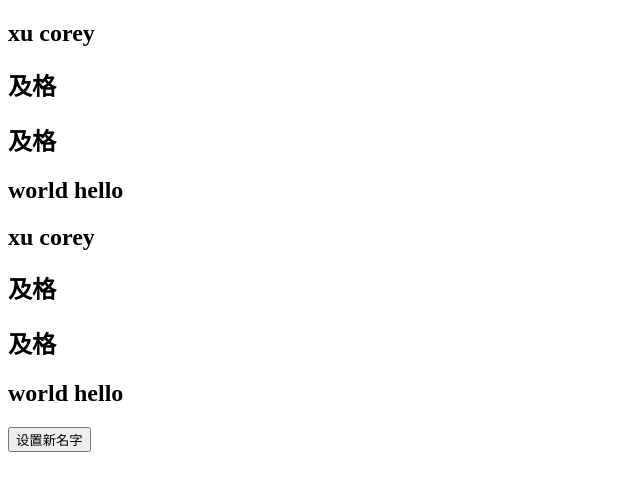
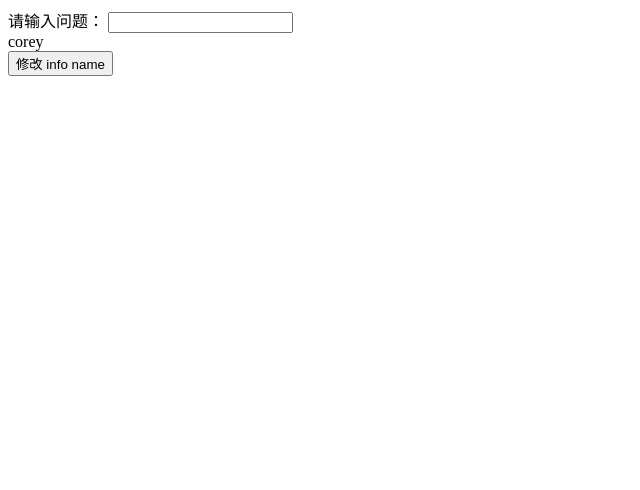
Before and after one commit to corey-wangdong/vue3-learning, a Vue app: page / in a window 1280 px wide. Shown: the top 490 px of the page, without its empty margins (0-640 px from the left). Built offline with nearby package versions, Linux system fonts and the light colour scheme.

Commit message:
feat: 侦听器  watch 尝试

```diff
--- a/src/App.vue
+++ b/src/App.vue
@@ -1,17 +1,10 @@
 <template>
   <div>
-    <h2>{{ getFullName() }}</h2>
-    <h2>{{ getScore() }}</h2>
-    <h2>{{ getScore() }}</h2>
-    <h2>{{ getReverseMessage() }}</h2>
+    请输入问题：
+    <input type="text"  v-model="question" />
 
-    <!-- 计算属性 -->
-    <h2>{{ fullName }}</h2>
-    <h2>{{ score }}</h2>
-    <h2>{{ score }}</h2>
-    <h2>{{ reverseMessage }}</h2>
-
-    <button @click="setNewName">设置新名字</button>
+    <div>{{info.name}}</div>
+    <button @click="btnClick">修改 info name</button>
   </div>
 </template>
 
@@ -19,47 +12,40 @@
   export default {
     data() {
       return {
-        firstName:'xu',
-        lastName:'corey',
-        score:99,
-        message:'hello world'
+        question:'',
+        info: {
+          name:'corey'
+        }
       }
     },
-    methods: {
-      setNewName() {
-        this.fullName = 'corey code'
+    watch: {
+      question(newVal, oldVal) {
+        console.log('newVal--',newVal,'oldVal--',oldVal);
+        if(newVal === oldVal) {
+          console.log('请后值一致');
+        }else {
+          this.getAnswer(newVal);
+        }
       },
-      getFullName() {
-        return `${this.firstName} ${this.lastName}`
-      },
-      getScore() {
-        console.log("调用了计算属性result的getter");
-        return this.score >= 60 ? '及格' : '不及格'
-      },
-      getReverseMessage() {
-        return this.message.split(' ').reverse().join(' ')
+      // 默认情况下，watch只是在侦听info的引用变化，对于内部属性的变化是不会做出相应的：
+      // info(newVal, oldVal) {
+      //   console.log('newVal--',newVal,'oldVal--',oldVal);
+      // }
+      info:{
+        handler(newVal, oldVal) {
+          console.log('------');
+          // console.log('newVal--',newVal.name,'oldVal--',oldVal.name);
+        },
+        deep:true,
+        immediate: true // 一开始就立即执行一次
       }
     },
-    computed:{
-      // fullName() {
-      //   return `${this.firstName} ${this.lastName}`
-      // },
-      fullName: {
-        get() {
-          return `${this.firstName} ${this.lastName}`
-        },
-        set(value) {
-          const names = value.split(" ");
-          this.firstName = names[0];
-          this.lastName = names[1];
-        }
+    methods:{
+      getAnswer(val) {
+        console.log(`${val}的问题答案是没有答案`);
       },
-      score() {
-        console.log("调用了computed方法");
-        return this.score >= 60 ? '及格' : '不及格'
-      },
-      reverseMessage() {
-        return this.message.split(' ').reverse().join(' ')
+      btnClick() {
+        this.info.name = 'coco'
       }
     }
   }
```
